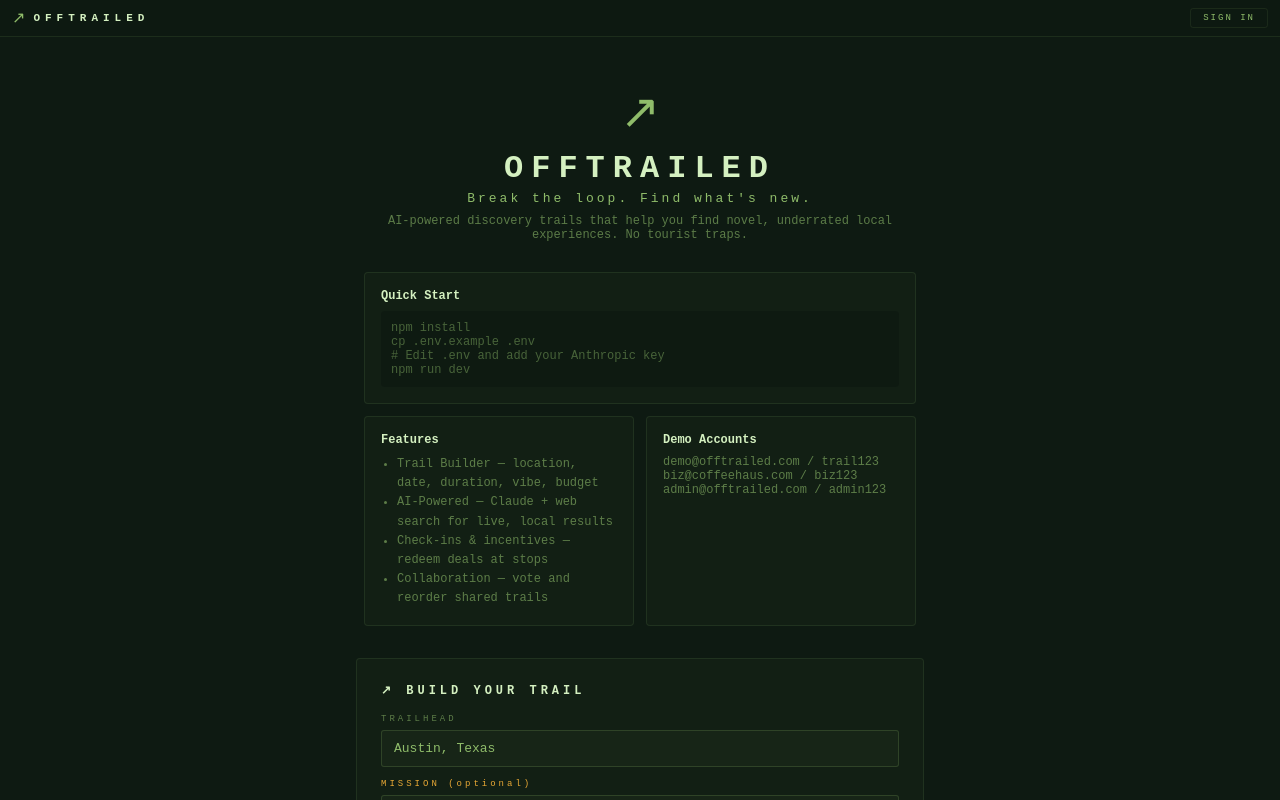
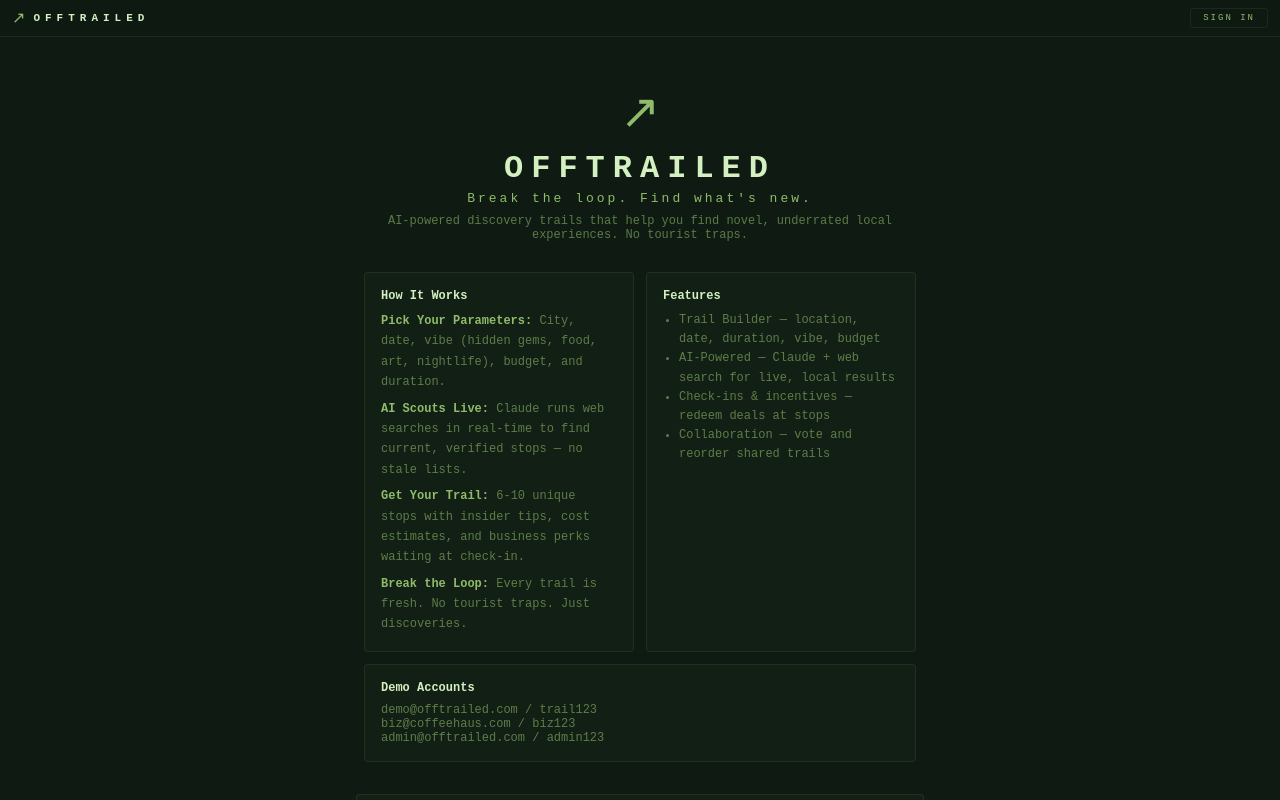
Before and after one commit to petranomics/offtrailed, a React (Vite) app: page / in a window 1280 px wide. Shown: the top 800 px of the page. Built offline with nearby package versions, Linux system fonts and the light colour scheme.

Commit message:
Update quick start with app explanation and unique capabilities

```diff
--- a/src/App.jsx
+++ b/src/App.jsx
@@ -244,13 +244,13 @@ export default function App() {
           <div style={{ maxWidth: 700, margin: "12px auto", padding: 8 }}>
             <div style={{ display: "flex", gap: 12, flexWrap: "wrap", justifyContent: "center", marginBottom: 12 }}>
               <div style={{ ...card, flex: "1 1 220px" }}>
-                <div style={{ fontSize: 12, color: HI, fontWeight: 700, marginBottom: 8 }}>Quick Start</div>
-                <pre style={{ background: SRF, padding: 10, color: MUT, fontSize: 12, borderRadius: 4, overflowX: "auto" }}>
-{`npm install
-cp .env.example .env
-# Edit .env and add your Anthropic key
-npm run dev`}
-                </pre>
+                <div style={{ fontSize: 12, color: HI, fontWeight: 700, marginBottom: 8 }}>How It Works</div>
+                <div style={{ color: DIM, fontSize: 12, lineHeight: 1.7 }}>
+                  <p style={{ margin: "0 0 6px" }}><strong style={{ color: FG }}>Pick Your Parameters:</strong> City, date, vibe (hidden gems, food, art, nightlife), budget, and duration.</p>
+                  <p style={{ margin: "0 0 6px" }}><strong style={{ color: FG }}>AI Scouts Live:</strong> Claude runs web searches in real-time to find current, verified stops — no stale lists.</p>
+                  <p style={{ margin: "0 0 6px" }}><strong style={{ color: FG }}>Get Your Trail:</strong> 6-10 unique stops with insider tips, cost estimates, and business perks waiting at check-in.</p>
+                  <p style={{ margin: 0 }}><strong style={{ color: FG }}>Break the Loop:</strong> Every trail is fresh. No tourist traps. Just discoveries.</p>
+                </div>
               </div>
               <div style={{ ...card, flex: "1 1 220px" }}>
                 <div style={{ fontSize: 12, color: HI, fontWeight: 700, marginBottom: 8 }}>Features</div>
```
